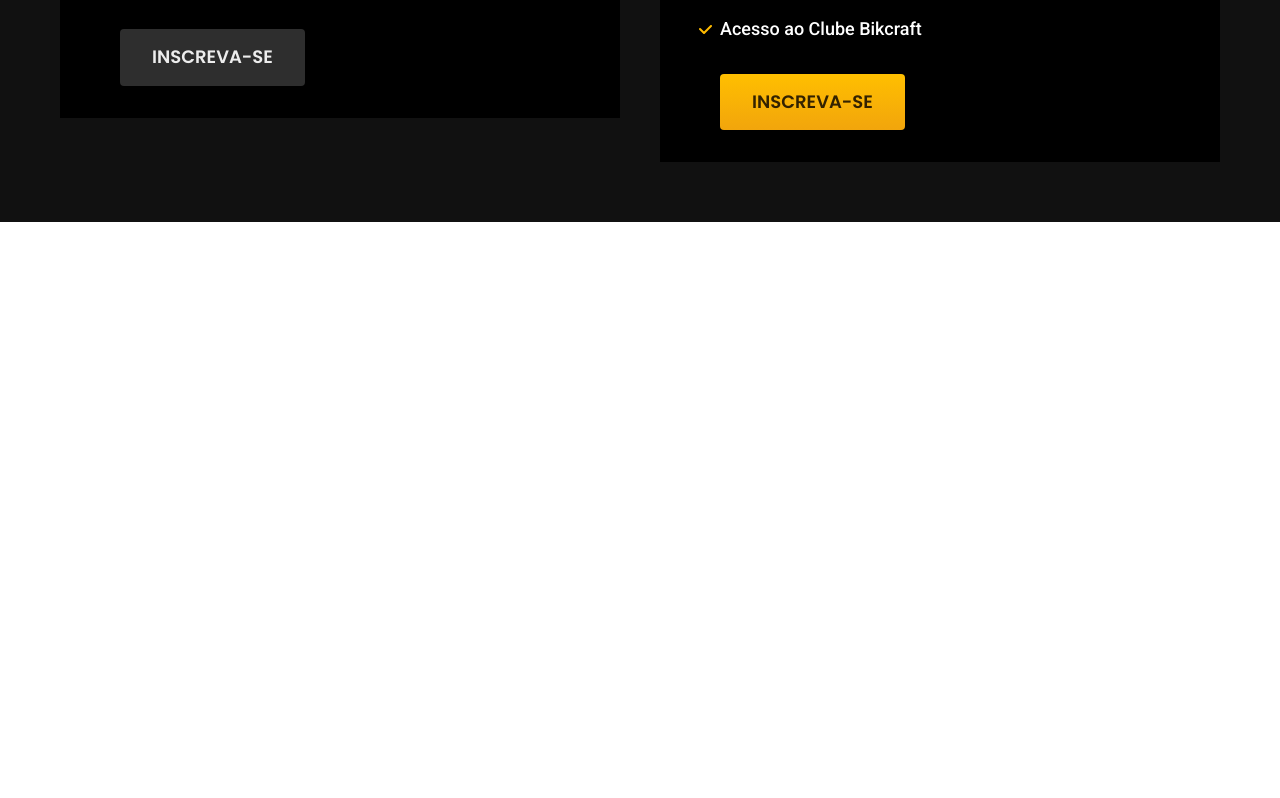
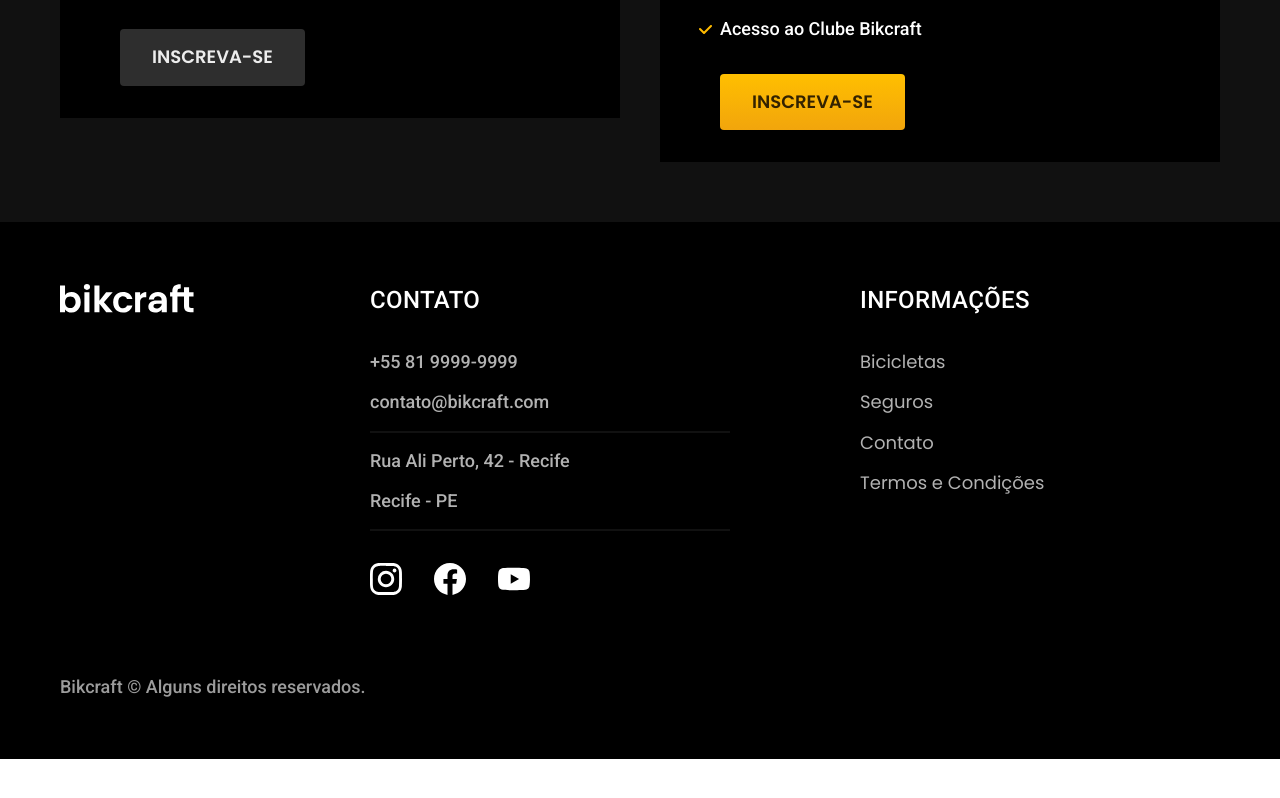
Before and after one commit to juliocsilvestre/bikcraft, a plain HTML site: page index.html in a window 1280 px wide. Shown: the part 4137-4935 px from the top of the page. After the commit the page ends 4896 px from the top, so only its background shows below. Drawn offline with Linux system fonts and the light colour scheme.

Commit message:
home page finish

```diff
--- /dev/null
+++ b/css/global/footer.css
@@ -0,0 +1,70 @@
+.footer-bg {
+    background-color: var(--cor-12);
+}
+
+.footer {
+    display: grid;
+    grid-template-columns: 3fr 5fr 4fr;
+    gap: 40px;
+    padding-top: 60px;
+    padding-bottom: 60px;
+}
+
+.footer h3 {
+    margin-bottom: 32px;
+}
+
+.footer-contato ul {
+    margin-bottom: 32px;
+
+}
+
+.footer-contato li:nth-child(even):after {
+    content: "";
+    display: block;
+    max-width: 360px;
+    height: 2px;
+    background: var(--cor-11);
+    margin-top: 16px;
+}
+
+.footer li {
+    margin-bottom: 16px;
+
+}
+
+.footer-redes {
+    display: flex;
+    gap: 32px;
+
+}
+
+.footer a:hover {
+    color: var(--cor-0);
+}
+
+.footer-copy {
+    grid-column: 1/-1;
+    margin-top: 40px;
+}
+
+@media (max-width: 800px) {
+    .footer>img {
+        display: none;
+    }
+
+    .footer {
+        grid-template-columns: 1fr 1fr;
+    }
+}
+
+@media (max-width: 800px) {
+    .footer {
+        grid-template-columns: 1fr;
+        gap: 60px;
+    }
+
+    .footer-copy {
+        margin-top: 0px;
+    }
+}
--- a/css/global/global.css
+++ b/css/global/global.css
@@ -1,7 +1,6 @@
 body {
     margin: 0px;
     font-family: Arial, Helvetica, sans-serif;
-    padding-bottom: 600px;
     color: #111111;
 }
 
--- a/css/style.css
+++ b/css/style.css
@@ -5,7 +5,7 @@
 @import "/css/utilidades/tipografia.css";
 
 @import "/css/global/header.css";
-
+@import "/css/global/footer.css";
 /* Utilidades */
 @import "/css/utilidades/componentes.css";
 
--- a/index.html
+++ b/index.html
@@ -202,6 +202,49 @@
                     </div>
                 </article>
 
+                <footer class="footer-bg">
+                    <div class="footer container">
+                        <img src="./img/bikcraft.svg" alt="Bikcraft">
+                        <div class="footer-contato">
+                            <h3 class="font-2-l-b cor-0">Contato</h3>
+                            <ul class="font-2-m cor-5">
+                                <li><a href="tel:+558199999999">+55 81 9999-9999</a></li>
+                                <li><a href="mailto:contato@bikcraft.com">contato@bikcraft.com</a></li>
+                                <li>Rua Ali Perto, 42 - Recife</li>
+                                <li>Recife - PE</li>
+                            </ul>
+                            <div class="footer-redes">
+                                <a href="./">
+                                    <img src="./img/redes/instagram.svg"
+                                        alt="Instagram">
+                                </a>
+                                <a href="./">
+                                    <img src="./img/redes/facebook.svg"
+                                        alt="Facebook">
+                                </a>
+                                <a href="./">
+                                    <img src="./img/redes/youtube.svg"
+                                        alt="Youtube">
+                                </a>
+                            </div>
+                        </div>
+                        <div class="footer-informacoes">
+                            <h3 class="font-2-l-b cor-0">Informações</h3>
+                            <nav>
+                                <ul class="font-1-m cor-5">
+                                    <li><a href="./bicicletas.html">Bicicletas</a></li>
+                                    <li><a href="./seguros.html">Seguros</a></li>
+                                    <li><a href="./contato.html">Contato</a></li>
+                                    <li><a href="./termos.html">Termos e
+                                            Condições</a></li>
+                                </ul>
+                            </nav>
+                        </div>
+                        <p class="footer-copy font-2-m cor-6">Bikcraft © Alguns
+                            direitos reservados.</p>
+                    </div>
+                </footer>
+
 
             </body>
         </html>
```
